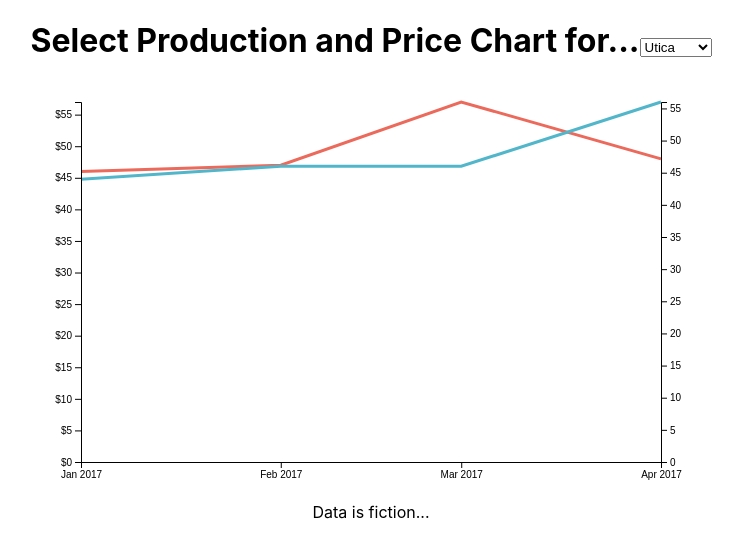
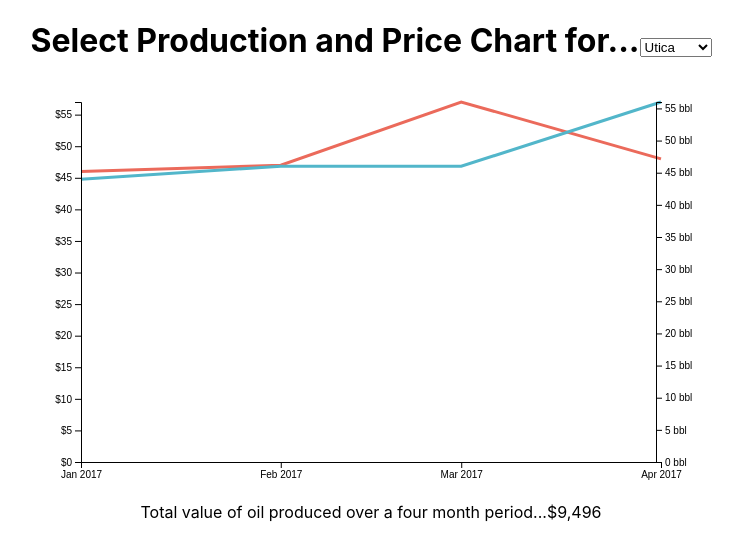
Before and after one commit to rbirchtree/chart-remix-d3-react, a React (Create React App) app: page / in a window 1280 px wide. Shown: the top 560 px of the page, without its empty margins (269-1012 px from the left). Built offline with nearby package versions, Linux system fonts and the light colour scheme.

Commit message:
added total

```diff
--- a/src/App.js
+++ b/src/App.js
@@ -21,7 +21,6 @@ class App extends Component {
       console.log('permian',permian)
       this.setState({values: {utica,permian}});
     });
-    console.log('utica',this.state.values.utica)
   }
 
   updateLocation = (e) =>{
@@ -31,8 +30,14 @@ class App extends Component {
 
   render() {
   	const data = this.state.values[this.state.location];
-    console.log('location',this.state.location)
-    console.log('state.values',this.state)
+
+    let sum = 0;
+
+    for (let key in data){
+      sum +=  data[key].price * data[key].production;
+    }
+    sum = sum.toLocaleString('USD');
+
     return (
       <div className="App">
       <h1>
@@ -49,7 +54,7 @@ class App extends Component {
     	</select>
 	  </h1>
 	  <LineChart data={data}/>
-	  <p> Data is fiction...</p>
+	  <p> Total  value of oil produced over a four month period...${sum}</p>
       </div>
     );
   }
--- a/src/visualizations/LineChart.js
+++ b/src/visualizations/LineChart.js
@@ -23,13 +23,13 @@ class LineChart extends Component {
     .tickFormat(d3.timeFormat('%b %Y')).ticks(4);
   yAxisLeft = d3.axisLeft().scale(this.state.yScale)
     .tickFormat(d => `${'$' + d}`);
-  yAxisRight = d3.axisRight().scale(this.state.yScale1);
+  yAxisRight = d3.axisRight().scale(this.state.yScale1)
+    .tickFormat(d => `${d + ' bbl '}`);
 
 
   static getDerivedStateFromProps(nextProps, prevState) {
     if (!nextProps.data) return null; // data hasn't been loaded yet so do nothing
     const {data} = nextProps;
-    console.log('data',data)
     const {xScale, yScale, yScale1, lineGenerator} = prevState;
     // data has changed, so recalculate scale domains
     const timeDomain = d3.extent(data, d => d.date);
@@ -60,7 +60,7 @@ class LineChart extends Component {
   }
 
   render() {
-
+    console.log('this.state', this.state)
     return (
       <svg width={width} height={height}>
         <path d={this.state.price} fill='none' stroke={red} strokeWidth='3' />
@@ -68,7 +68,7 @@ class LineChart extends Component {
         <g>
           <g ref='xAxis' transform={`translate(0, ${height - margin.bottom})`} />
           <g ref='yAxisLeft' transform={`translate(${margin.left}, 0)`} />
-          <g ref='yAxisRight' transform={`translate(${width-margin.right}, 0)`} />
+          <g ref='yAxisRight' transform={`translate(${width-margin.right - 5}, 0)`} />
         </g>
       </svg>
     );
```
